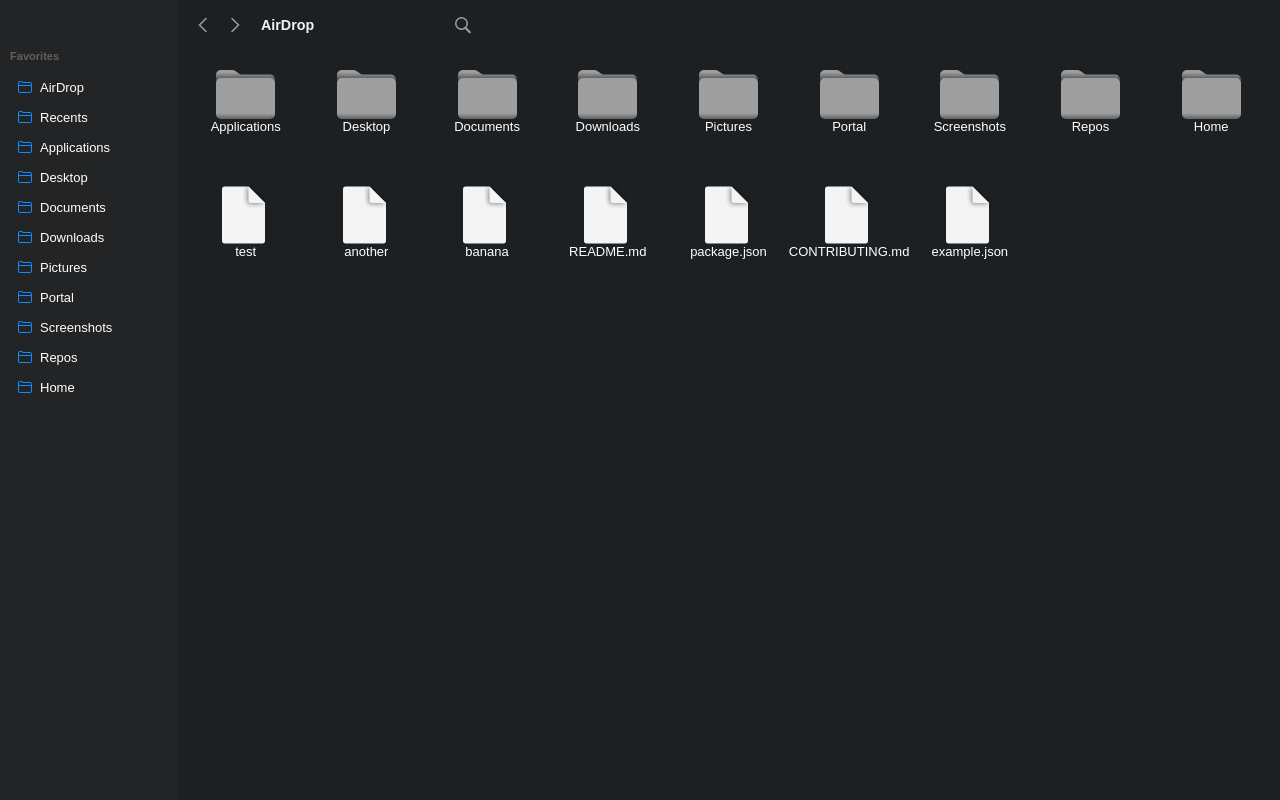
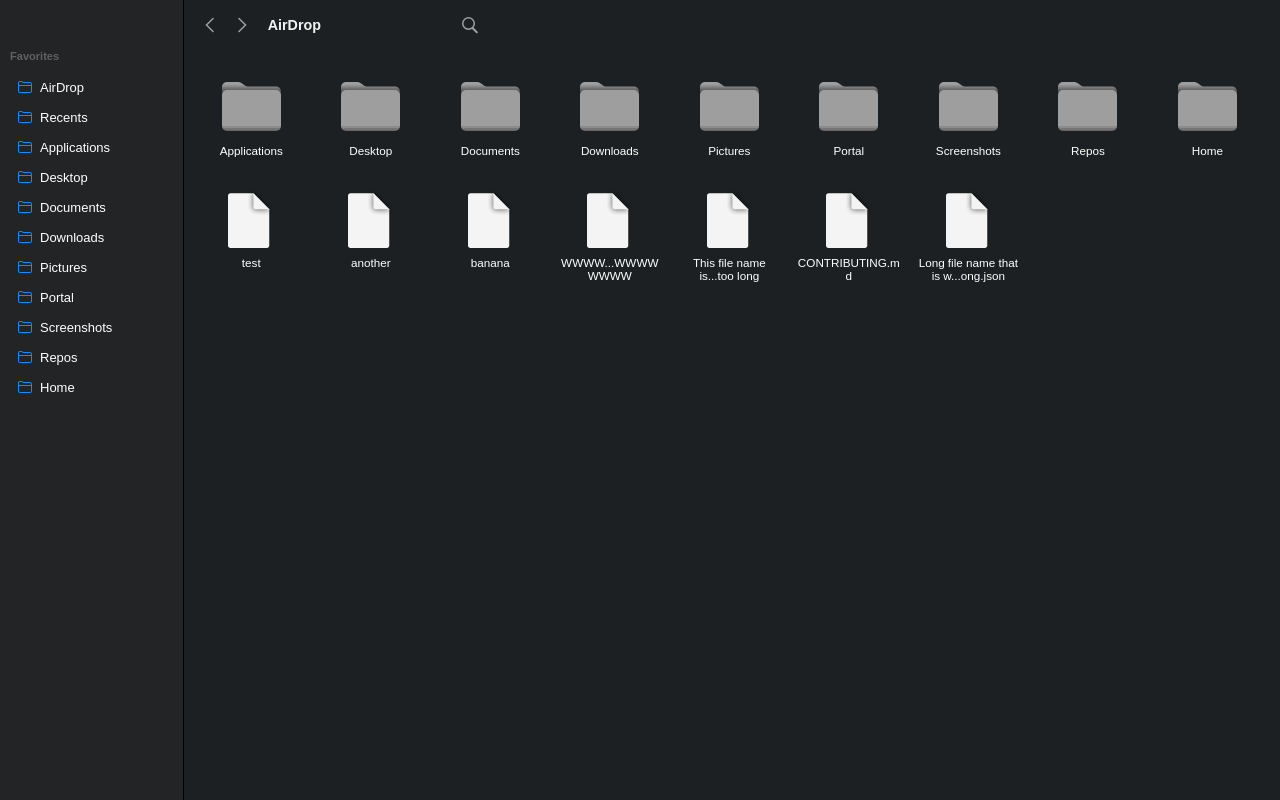
Before and after one commit to dansteren/files-client-web, a React (Create React App) app: page / in a window 1280 px wide. Built offline with nearby package versions, Linux system fonts and the light colour scheme.

Commit message:
Add css modules CSS modules scopes the styles to the specific component.
Additionally this updates some of the UI and better styles icons for the
grid view.

```diff
--- a/package.json
+++ b/package.json
@@ -12,7 +12,8 @@
   "devDependencies": {
     "@types/react": "17.0.0",
     "@types/react-dom": "17.0.0",
-    "typescript": "4.1.3"
+    "typescript": "4.1.3",
+    "typings-for-css-modules-loader": "1.7.0"
   },
   "scripts": {
     "start": "react-scripts start",
--- a/src/App.tsx
+++ b/src/App.tsx
@@ -1,7 +1,7 @@
 import './styles.css'
 import * as Icons from './icons'
-import * as Thumbnails from './thumbnails'
 import Sidebar from './Sidebar'
+import FileIcon from './FileIcon'
 import DB from './mockDB'
 
 export default function App() {
@@ -22,20 +22,9 @@ export default function App() {
           </button>
         </header>
         <main>
-          {DB.files.map((file) => {
-            let thumbnail =
-              file.type === 'dir' ? (
-                <Thumbnails.Folder height="49" />
-              ) : (
-                <Thumbnails.File height="61.5" />
-              )
-            return (
-              <div className="thumbnail-item" key={file.id}>
-                {thumbnail}
-                <span>{file.name}</span>
-              </div>
-            )
-          })}
+          {DB.files.map((file) => (
+            <FileIcon file={file} key={file.id} />
+          ))}
         </main>
       </section>
     </div>
--- /dev/null
+++ b/src/FileIcon.module.css
@@ -0,0 +1,28 @@
+.container {
+  display: flex;
+  flex-direction: column;
+  justify-items: center;
+  align-items: center;
+  color: white;
+  text-align: center;
+  font-size: 0.9em;
+  width: 100%;
+}
+
+.thumbnail {
+  height: 72px;
+  width: 72px;
+  display: flex;
+  justify-content: center;
+  align-items: center;
+  border-radius: 4px;
+}
+
+.filename {
+  width: 100%;
+  word-wrap: break-word;
+  overflow-wrap: break-word;
+  border-radius: 3px;
+  padding: 2px;
+  box-sizing: border-box;
+}
--- /dev/null
+++ b/src/FileIcon.tsx
@@ -0,0 +1,28 @@
+import * as Thumbnails from './thumbnails'
+import { FileType } from './types'
+import styles from './FileIcon.module.css'
+
+interface Props {
+  file: FileType
+}
+
+export default function FileIcon({ file }: Props) {
+  const thumbnail =
+    file.type === 'dir' ? (
+      <Thumbnails.Folder height="49" />
+    ) : (
+      <Thumbnails.File height="59" />
+    )
+  const displayName =
+    file.name.length > 19
+      ? `${file.name
+          .substr(0, file.name.length - 16)
+          .trim()}...${file.name.substr(-8).trim()}`
+      : file.name
+  return (
+    <div className={styles.container}>
+      <div className={styles.thumbnail}>{thumbnail}</div>
+      <span className={styles.filename}>{displayName}</span>
+    </div>
+  )
+}
--- a/src/Sidebar.css
+++ b/src/Sidebar.module.css
@@ -1,29 +1,16 @@
-div.sidebar-header {
-  height: 50px;
-}
-
-span.sidebar-group-title {
-  color: #616161;
-  font-weight: bold;
-  font-size: 0.85em;
-}
-
-nav.sidebar {
+.sidebar {
   background-color: var(--dark-theme-secondary-panel-color);
-  border-right-style: solid;
-  border-right-width: 1px;
-  border-right: #000000;
-  box-sizing: border-box;
+  border-right: #000000 solid 1px;
   display: flex;
   flex-direction: column;
   height: 100vh;
   overflow-y: scroll;
   padding-left: 10px;
   padding-right: 10px;
-  width: 177px;
+  width: 190px;
 }
 
-nav.sidebar > ul {
+.sidebar > ul {
   display: flex;
   margin: 0;
   flex-direction: column;
@@ -32,7 +19,7 @@ nav.sidebar > ul {
   padding-top: 10px;
 }
 
-nav.sidebar > ul li {
+.sidebar > ul li {
   list-style-type: none;
   display: flex;
   width: 100%;
@@ -43,11 +30,11 @@ nav.sidebar > ul li {
   color: white;
 }
 
-nav.sidebar > ul > li.active {
+.sidebar > ul > li.active {
   background-color: #3c3c3e;
 }
 
-nav.sidebar > ul > li > svg {
+.sidebar > ul > li > svg {
   margin: 5px 7px;
   color: var(--dark-theme-primary-color);
   width: 16px;
@@ -56,7 +43,17 @@ nav.sidebar > ul > li > svg {
   padding-bottom: 2px;
 }
 
-.no-select {
+.header {
+  height: 50px;
+}
+
+.groupTitle {
+  color: #616161;
+  font-weight: bold;
+  font-size: 0.85em;
+}
+
+.noSelect {
   -webkit-touch-callout: none;
   -webkit-user-select: none;
   -khtml-user-select: none;
--- a/src/Sidebar.tsx
+++ b/src/Sidebar.tsx
@@ -1,5 +1,5 @@
 import * as Icons from './icons'
-import './Sidebar.css'
+import styles from './Sidebar.module.css'
 
 interface Favorite {
   id: string
@@ -12,15 +12,15 @@ interface Props {
 
 export default function Sidebar({ favorites }: Props) {
   return (
-    <nav className="sidebar">
-      <div className="sidebar-header"></div>
-      <span className="sidebar-group-title">Favorites</span>
+    <nav className={styles.sidebar}>
+      <div className={styles.header}></div>
+      <span className={styles.groupTitle}>Favorites</span>
       <ul>
         {favorites.map((favorite) => {
           return (
             <li key={favorite.id}>
               <Icons.Folder />
-              <span className="no-select">{favorite.name}</span>
+              <span className={styles.noSelect}>{favorite.name}</span>
             </li>
           )
         })}
--- a/src/mockDB.ts
+++ b/src/mockDB.ts
@@ -1,3 +1,5 @@
+import { FileType } from './types'
+
 export default {
   favorites: [
     { id: '01', name: 'AirDrop' },
@@ -25,9 +27,9 @@ export default {
     { id: '12', name: 'test', type: 'file' },
     { id: '13', name: 'another', type: 'file' },
     { id: '14', name: 'banana', type: 'file' },
-    { id: '15', name: 'README.md', type: 'file' },
-    { id: '16', name: 'package.json', type: 'file' },
+    { id: '15', name: 'WWWWWWWWW WWWWWWWWWW', type: 'file' },
+    { id: '16', name: 'This file name is almost too long', type: 'file' },
     { id: '17', name: 'CONTRIBUTING.md', type: 'file' },
-    { id: '18', name: 'example.json', type: 'file' }
-  ]
+    { id: '18', name: 'Long file name that is way too long.json', type: 'file' }
+  ] as Array<FileType>
 }
--- a/src/styles.css
+++ b/src/styles.css
@@ -21,7 +21,7 @@ body {
 
 section#main {
   height: 100vh;
-  width: calc(100vw - 177px);
+  width: 100%;
   overflow-y: scroll;
 }
 
@@ -79,7 +79,7 @@ button:hover {
 }
 
 main {
-  padding: 20px 5px;
+  padding: 20px 10px 20px 5px;
   display: grid;
   grid-template-columns: repeat(auto-fill, 110px);
   grid-auto-rows: 110px;
@@ -88,11 +88,3 @@ main {
   align-items: start;
   justify-content: space-evenly;
 }
-
-.thumbnail-item {
-  display: flex;
-  flex-direction: column;
-  justify-items: center;
-  align-items: center;
-  color: white;
-}
--- /dev/null
+++ b/src/types.ts
@@ -0,0 +1,5 @@
+export interface FileType {
+  id: string
+  name: string
+  type: string
+}
```
